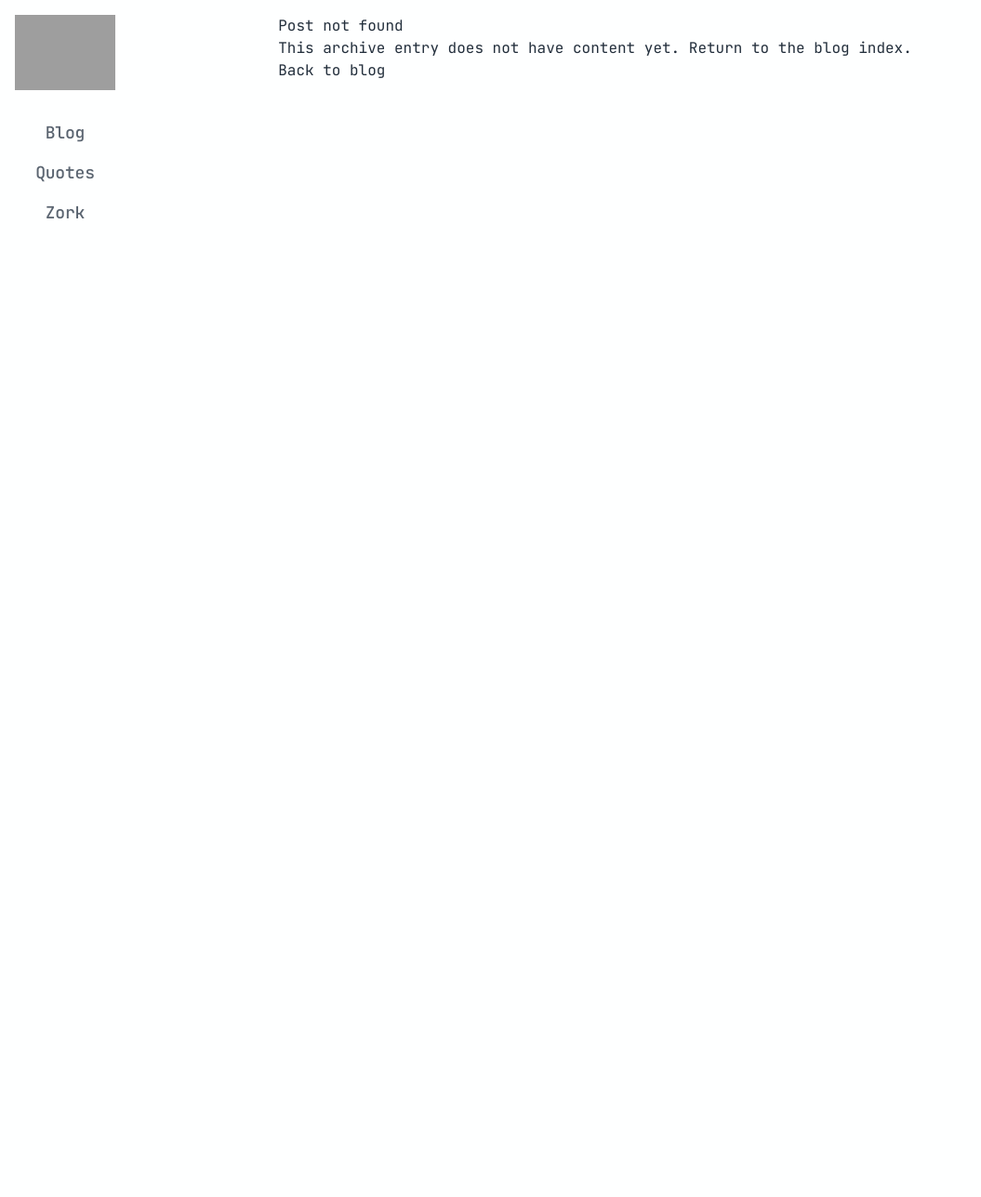
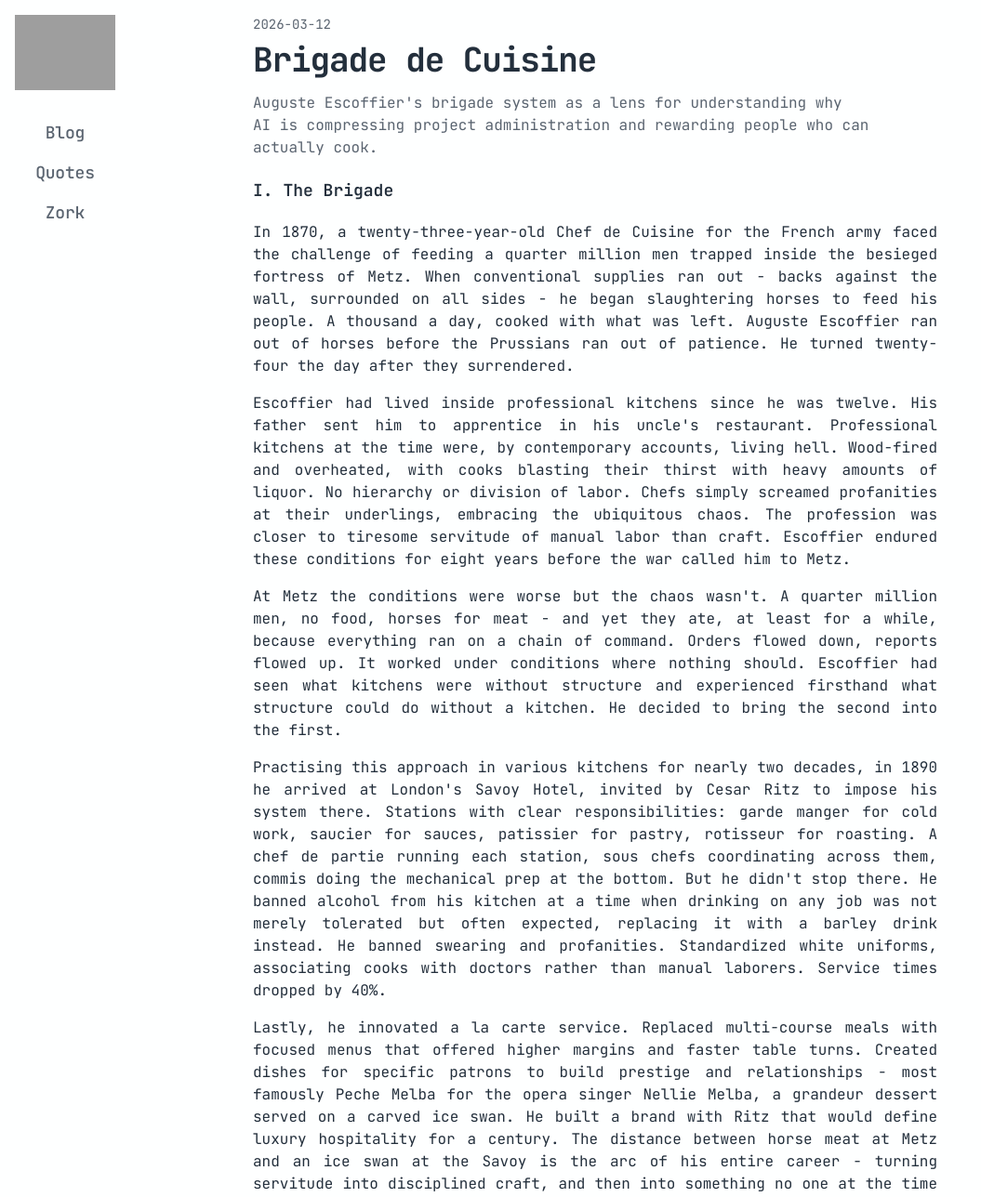
Before and after one commit to oreganoflakesgit/landing, a Next.js app: page /blog/brigade-de-cuisine in a window 1280 px wide. Before the commit this address had no page. Shown: the top 1288 px of the page at 93% size, without its empty margins (0-1055 px from the left). Before the commit the page ends 800 px from the top, so only its background shows below. Built offline with nearby package versions, Linux system fonts and the light colour scheme; grey boxes are pictures that could not be loaded.

Commit message:
Add brigade de cuisine post

```diff
--- a/data/posts.js
+++ b/data/posts.js
@@ -9,6 +9,18 @@
 
 /** @type {Post[]} */
 export const posts = [
+  {
+    slug: "brigade-de-cuisine",
+    title: "Brigade de Cuisine",
+    date: "2026-03-12",
+    description:
+      "Auguste Escoffier's brigade system as a lens for understanding why AI is compressing project administration and rewarding people who can actually cook.",
+    body: [
+      "Escoffier turned chaotic kitchens into disciplined systems, then into an art form built on delivery, hierarchy, and hospitality.",
+      "That same distinction separates mechanical project administration from real management: invisible coordination, judgement, and trust.",
+      "As AI automates the chopping, the people left standing will be the ones who learned to cook and own the pass."
+    ]
+  },
   {
     slug: "deliberate-suspension-of-disbelief",
     title: "Deliberate Suspension of Disbelief",
--- /dev/null
+++ b/data/posts/brigade-de-cuisine.md
@@ -0,0 +1,47 @@
+## I. The Brigade
+
+In 1870, a twenty-three-year-old Chef de Cuisine for the French army faced the challenge of feeding a quarter million men trapped inside the besieged fortress of Metz. When conventional supplies ran out - backs against the wall, surrounded on all sides - he began slaughtering horses to feed his people. A thousand a day, cooked with what was left. Auguste Escoffier ran out of horses before the Prussians ran out of patience. He turned twenty-four the day after they surrendered.
+
+Escoffier had lived inside professional kitchens since he was twelve. His father sent him to apprentice in his uncle's restaurant. Professional kitchens at the time were, by contemporary accounts, living hell. Wood-fired and overheated, with cooks blasting their thirst with heavy amounts of liquor. No hierarchy or division of labor. Chefs simply screamed profanities at their underlings, embracing the ubiquitous chaos. The profession was closer to tiresome servitude of manual labor than craft. Escoffier endured these conditions for eight years before the war called him to Metz.
+
+At Metz the conditions were worse but the chaos wasn't. A quarter million men, no food, horses for meat - and yet they ate, at least for a while, because everything ran on a chain of command. Orders flowed down, reports flowed up. It worked under conditions where nothing should. Escoffier had seen what kitchens were without structure and experienced firsthand what structure could do without a kitchen. He decided to bring the second into the first.
+
+Practising this approach in various kitchens for nearly two decades, in 1890 he arrived at London's Savoy Hotel, invited by Cesar Ritz to impose his system there. Stations with clear responsibilities: garde manger for cold work, saucier for sauces, patissier for pastry, rotisseur for roasting. A chef de partie running each station, sous chefs coordinating across them, commis doing the mechanical prep at the bottom. But he didn't stop there. He banned alcohol from his kitchen at a time when drinking on any job was not merely tolerated but often expected, replacing it with a barley drink instead. He banned swearing and profanities. Standardized white uniforms, associating cooks with doctors rather than manual laborers. Service times dropped by 40%.
+
+Lastly, he innovated a la carte service. Replaced multi-course meals with focused menus that offered higher margins and faster table turns. Created dishes for specific patrons to build prestige and relationships - most famously Peche Melba for the opera singer Nellie Melba, a grandeur dessert served on a carved ice swan. He built a brand with Ritz that would define luxury hospitality for a century. The distance between horse meat at Metz and an ice swan at the Savoy is the arc of his entire career - turning servitude into disciplined craft, and then into something no one at the time had considered cooking could even become: art.
+
+## II. The Commis
+
+The commis who chops onions all day is doing necessary work. The vegetables need dicing. The herbs need picking from their stems. The stocks need starting. Without it, the kitchen doesn't function. But it's not cooking. The chef de partie times five dishes simultaneously, adjusts seasoning by taste, makes real-time calls about a sauce that's reducing too fast. The sous chef orchestrates the entire line during service - tasting from every station, reading the wave of orders before it hits. That's the craft.
+
+For decades, IT could afford not to tell the difference. In large enough organizations, project administration passed for cooking. Updating Jira tickets. Writing status reports. Scheduling meetings. The kitchen was big enough to carry people whose entire contribution was mechanical prep. They had PM titles. They looked busy. But the best PM work is invisible. Miscommunication caught ahead of time. Change surfaced before it consumes the budget. Conflict defused on the spot. Sadly, nobody compliments the absence of smoke.
+
+It makes all the difference in the world whether you reach for the SOW or the friendly phone call to make your client realise he drifts from the scope. One clearly tells your client that according to Section 3.2 he can go fuck himself, the other makes the drift disappear without a trace. When an engineer and his estimate slip, the Project Administrator will have a board, chart and three follow-ups to remind him he is a piece of shit. The Project Manager will have a team in place that will effortlessly pull together before it becomes a problem. One accountability is forced by the system, the other is inspired and has a system to support it.
+
+In consulting, the difference is sharper still. An in-house PM can lean on the org chart, the escalation path and the quiet leverage of permanence. He will still be there next quarter and everyone knows it. The consultant has none of it. There is a limit on how many times you can cite a contract in your mail before the relationship takes damage, and it's usually one.
+
+70% of first-time restaurant diners never come back. Not because the food was bad, but because nobody made them feel special. 85% of new consulting business comes from referrals and recurrence, not cold bids. The administrator dices the onion and waits for the next one. The manager creates the experience that turns your guests into regulars.
+
+## III. The Pass
+
+Then the kitchen started shrinking.
+
+AI automates the chopping. Meeting summaries, status reports, ticket updates and risk registers. The entire mechanical layer of project administration is being compressed. The machine chops faster, doesn't get sick and never misses a standup.
+
+Most professional kitchens have a steel counter called the pass, with heat lamps above marking the subtle boundary between back and front of the house. This is the head chef's post - not at the stove or the cutting board. He calls orders into the kitchen, coordinates timings across stations so every dish for a table arrives together, and inspects every plate before it crosses making sure each detail is perfect. Nothing reaches the guests without passing through his hands and judgement.
+
+On the other side of the counter stands the maitre d', running a completely different operation - seating, pacing and reading the room. Two leaders with two domains and one narrow counter between them. When it works, it's magnificent. Kitchen signals how long, floor how urgent, and the guest never sees the seam. When it doesn't, food dies under heat lamps because no one told the kitchen that table twelve got wasted and left.
+
+IT built the same wall. Salesperson on one side handling the *why* - why do we build what we build and managing the relationship that gets the deal signed. Project Manager on the other side handling the *how* - how do we build what was sold, assembling the team and running the project. When it works, the *what* emerges. And it's beautiful. Two leaders, two domains, one narrow handoff process between them.
+
+The handoff is a menu that tells you what the dishes are called. It won't tell you the taste, what the chef was thinking, or what the guest really wanted. This is the cost of the wall. When the kitchen was big enough, organizations had enough staff on both sides to absorb the inefficiencies in the budget. It is not big enough anymore. When you automate the mechanical layer, inevitably the pass will have to come down too - because it was never a good architecture to begin with, and there won't be enough people on either side to justify it any longer. Delivery and relationship will merge into one entity with no pass to hide behind anymore.
+
+## IV. Actually Cooking
+
+A head chef who can't debone a fish can't evaluate the garde manger's work, tell when a commis is cutting corners, or improvise when a shipment arrives late. Understanding the work well enough to know when "just a small change" means two hours and when it means two weeks has enormous leverage. The technical depth is also your credibility floor.
+
+But just the floor. Escoffier didn't reform kitchens by being the best cook in the room. He understood something bigger. He banned drinking and screaming, put his cooks in white, and told them they were professionals, not laborers - to make sure delivery was there. He created things like Peche Melba for specific people, with attention to who they were, to delight them, build relationship and intimacy - to make sure dishes would be ordered. Then he stood in the middle, watching the beauty unfold.
+
+A study of 3,000 B2B buyers found that personal value has twice the impact on commercial outcomes as business value. 53% of B2B customer loyalty comes from the delivery experience itself, not the brand, product or price. Every chef who has ever turned a first-time diner into a regular knows this arithmetic.
+
+Escoffier organized kitchens, created personalized dishes, negotiated with suppliers, trained a generation of craft cooks, and built a reputation that outlived him by a century. He didn't context-switch between craft and commerce - they were all the same to him. For decades, organizations could afford to pass off commis as chefs. That era is ending. We automated the chopping, and soon only those who learned to cook along the way will be the ones left in the kitchen.
```
